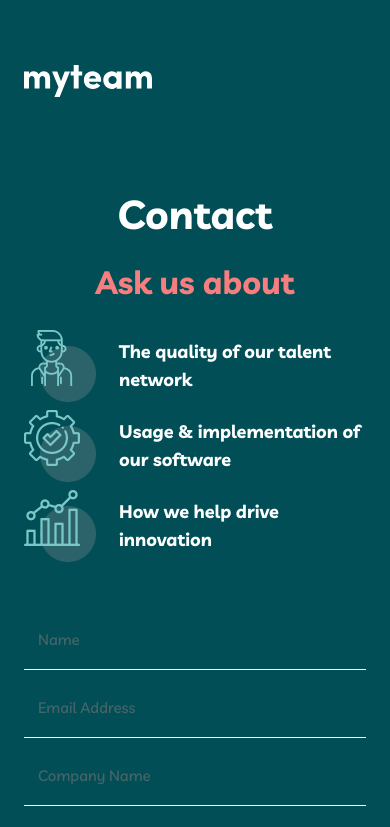
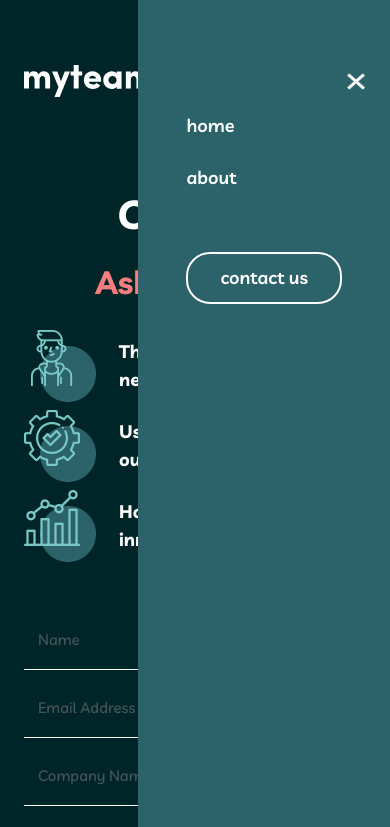
Before and after one commit to javohir1993/myteam-full, a plain HTML site: page contact.html in a window 390 px wide. Both pictures are taken after a click on the button "Toggler sitenav". Shown: the top 827 px of the page. Drawn offline with Linux system fonts and the light colour scheme.

Commit message:
Add JavaScript code to contact page

```diff
--- a/contact.html
+++ b/contact.html
@@ -117,6 +117,16 @@
   </footer>
 
 
+  <script>
+
+    var elSiteheader = document.querySelector('.site-header');
+    var elButton = document.querySelector('.site-header__button');
+
+    elButton.addEventListener('click', function () {
+      elSiteheader.classList.toggle('site-header--open');
+    });
+
+  </script>
 
 </body>
 </html>
```
